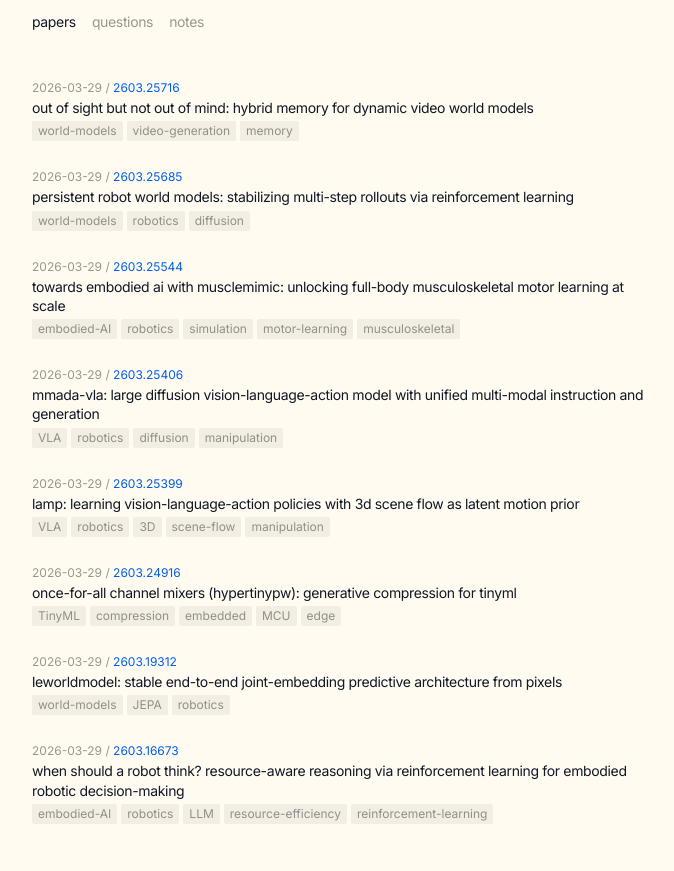
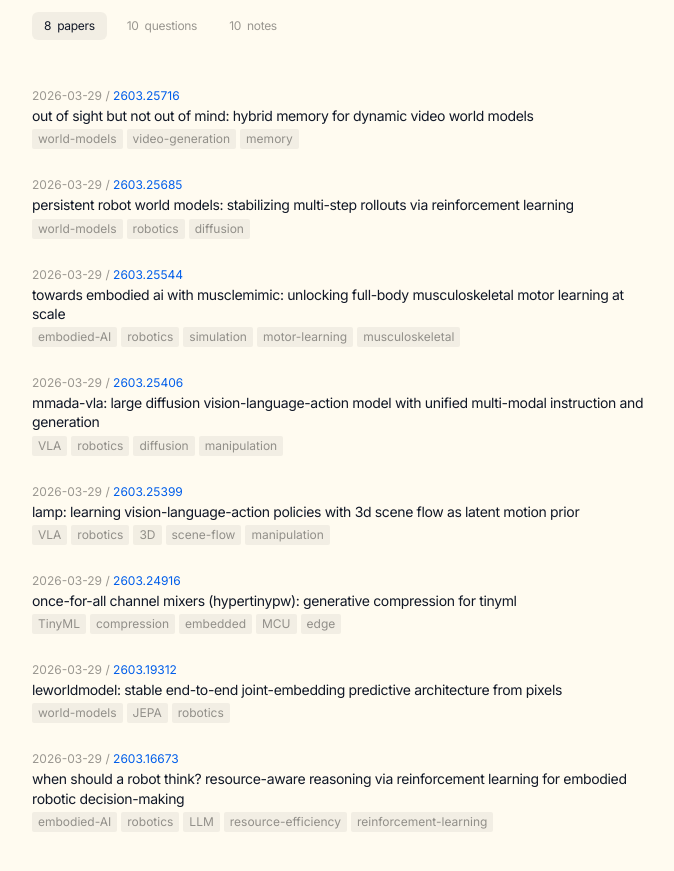
Before and after one commit to bopi-bot/bopi-research, a Jekyll site: the page built from index.html, in a window 1280 px wide. Shown: the top 871 px of the page, without its empty margins (296-970 px from the left). Built offline with Jekyll 4.4.1, drawn with Linux system fonts in a browser that asks for light colours; nearby versions of some CDN libraries.

Commit message:
nav: count blocks, digest: space authors/tags/links apart

```diff
--- a/_layouts/default.html
+++ b/_layouts/default.html
@@ -76,10 +76,19 @@
 
   <header class="py-3">
     <div class="max-w-2xl mx-auto px-6">
-      <nav class="flex gap-4">
-        <a href="{{ '/' | relative_url }}" class="text-sm lowercase tracking-tight transition-colors {% if page.url == '/' %}text-gray-900{% else %}text-black/40 hover:text-gray-900{% endif %}">papers</a>
-        <a href="{{ '/angles/' | relative_url }}" class="text-sm lowercase tracking-tight transition-colors {% if page.url contains '/angles/' %}text-gray-900{% else %}text-black/40 hover:text-gray-900{% endif %}">questions</a>
-        <a href="{{ '/notes/' | relative_url }}" class="text-sm lowercase tracking-tight transition-colors {% if page.url contains '/notes/' %}text-gray-900{% else %}text-black/40 hover:text-gray-900{% endif %}">notes</a>
+      <nav class="flex gap-2">
+        <a href="{{ '/' | relative_url }}" class="flex items-center gap-1.5 px-3 py-1.5 rounded-md text-xs lowercase tracking-tight transition-colors {% if page.url == '/' %}bg-black/5 text-gray-900{% else %}text-black/40 hover:text-gray-900 hover:bg-black/5{% endif %}">
+          <span>{{ site.digests.size }}</span>
+          <span>papers</span>
+        </a>
+        <a href="{{ '/angles/' | relative_url }}" class="flex items-center gap-1.5 px-3 py-1.5 rounded-md text-xs lowercase tracking-tight transition-colors {% if page.url contains '/angles/' %}bg-black/5 text-gray-900{% else %}text-black/40 hover:text-gray-900 hover:bg-black/5{% endif %}">
+          <span>{{ site.angles.size }}</span>
+          <span>questions</span>
+        </a>
+        <a href="{{ '/notes/' | relative_url }}" class="flex items-center gap-1.5 px-3 py-1.5 rounded-md text-xs lowercase tracking-tight transition-colors {% if page.url contains '/notes/' %}bg-black/5 text-gray-900{% else %}text-black/40 hover:text-gray-900 hover:bg-black/5{% endif %}">
+          <span>{{ site.notes.size }}</span>
+          <span>notes</span>
+        </a>
       </nav>
     </div>
   </header>
```
Also changed, not shown: _layouts/digest.html (+6 -8 lines).
